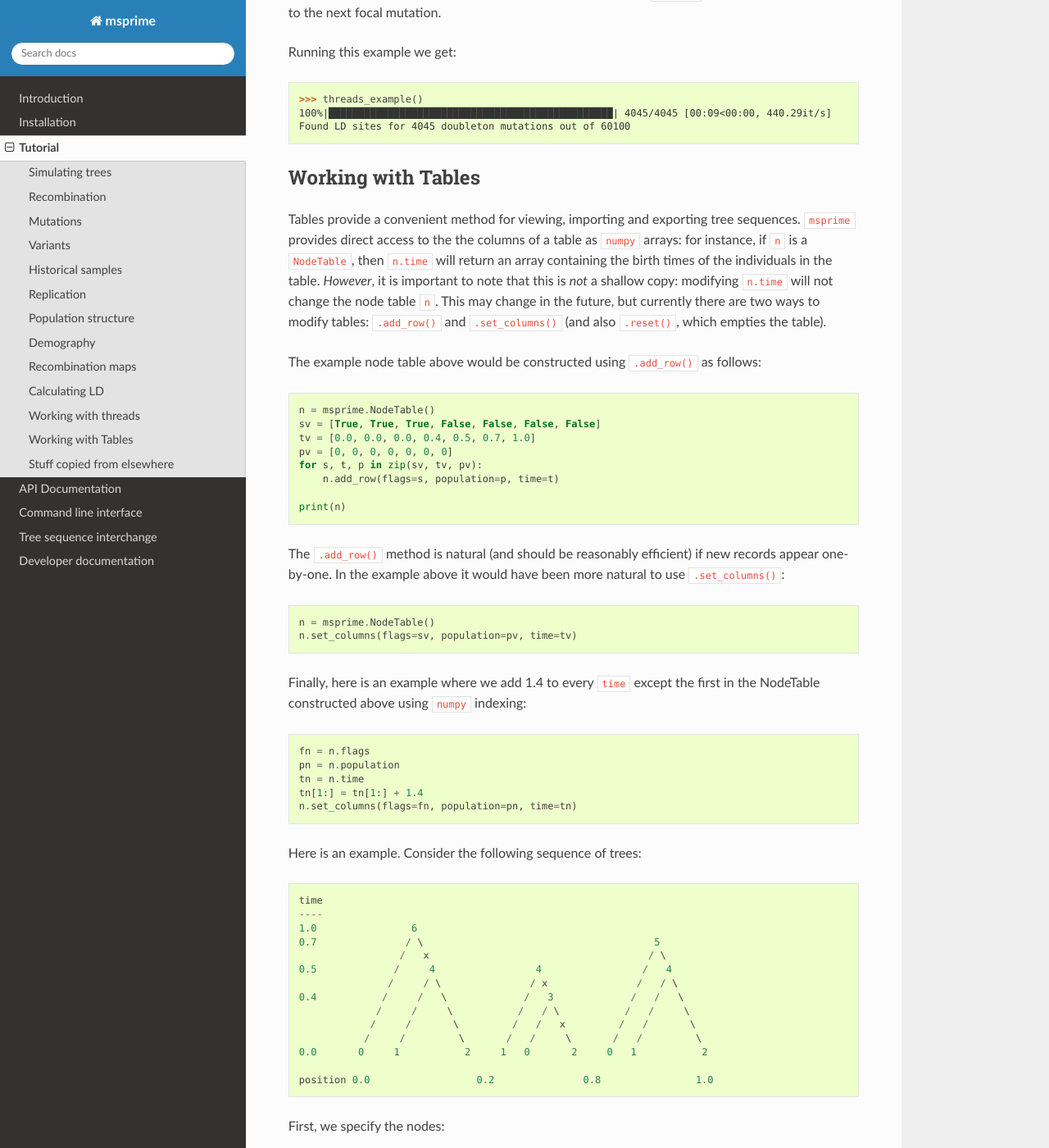
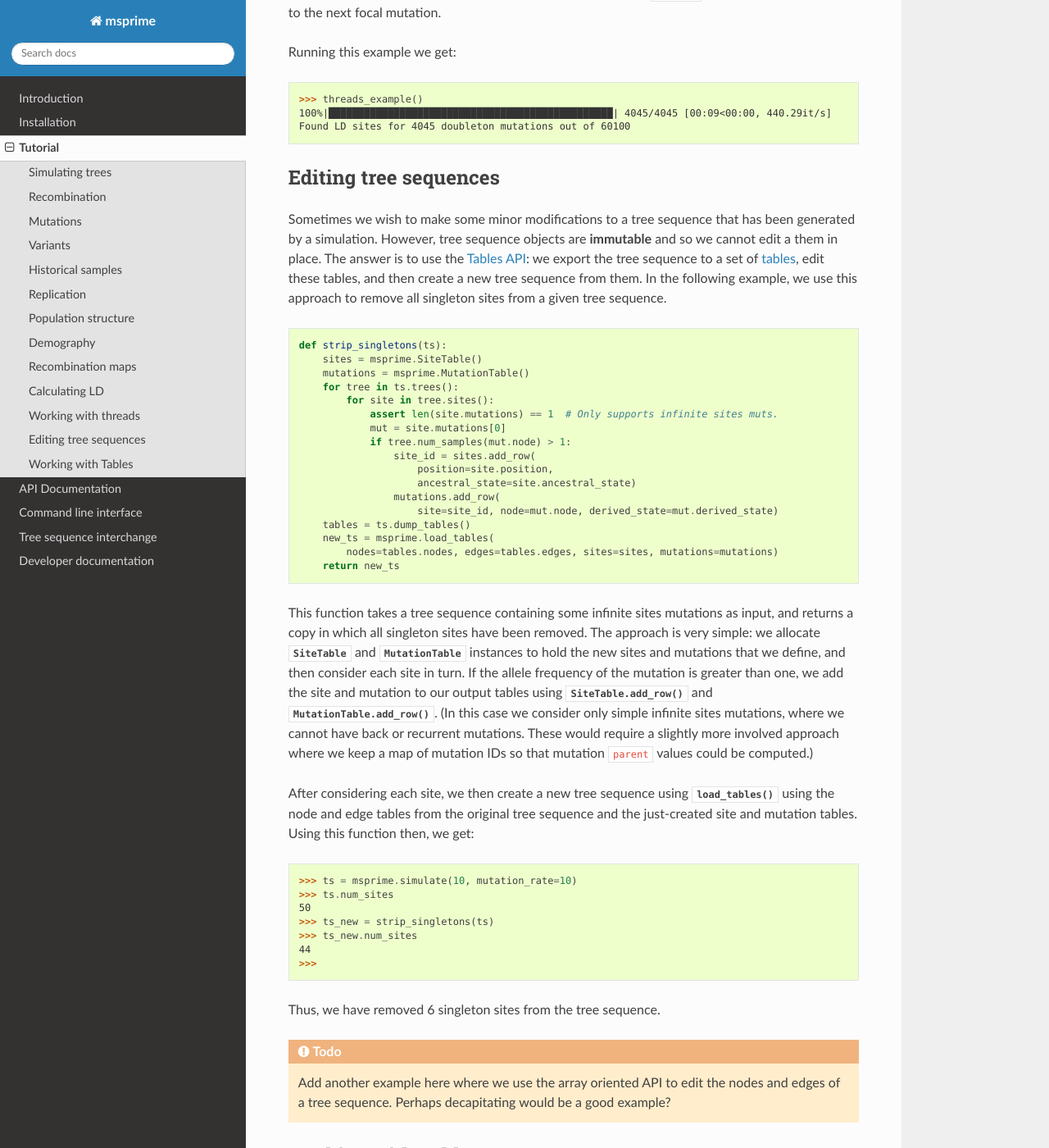
Before and after one commit to tskit-dev/msprime, a Sphinx documentation site: the page built from docs/tutorial.rst, in a window 1280 px wide and 1400 px high, scrolled down 16136 px. Shown: the whole window at 82% size. Built offline with Sphinx 7.4.7 and the Read the Docs theme 2.0.0, drawn with Linux system fonts in a browser that asks for light colours; the version number could not be read and is left out; some of the changed text lies outside the part shown.

Commit message:
Added example of using tables API to tutorial.
Closes #292.

```diff
--- a/docs/interchange.rst
+++ b/docs/interchange.rst
@@ -102,6 +102,8 @@ on those trees; the Migration table describes how lineages move across space;
 and the Provenance table contains information on where the data came from.
 In the following sections we define these components of a tree sequence in
 more detail.
+
+.. _sec_table_definitions:
 
 Table definitions
 =================
--- a/docs/tutorial.rst
+++ b/docs/tutorial.rst
@@ -849,10 +849,78 @@ Running this example we get::
     100%|████████████████████████████████████████████████| 4045/4045 [00:09<00:00, 440.29it/s]
     Found LD sites for 4045 doubleton mutations out of 60100
 
+**********************
+Editing tree sequences
+**********************
+
+Sometimes we wish to make some minor modifications to a tree sequence that has
+been generated by a simulation. However, tree sequence objects are **immutable**
+and so we cannot edit a them in place. The answer is to use the
+:ref:`sec_tables_api`: we export the tree sequence to a set of
+:ref:`tables <sec_table_definitions>`, edit these tables, and then create
+a new tree sequence from them. In the following example, we use this approach
+to remove all singleton sites from a given tree sequence.
+
+.. code::
+
+    def strip_singletons(ts):
+        sites = msprime.SiteTable()
+        mutations = msprime.MutationTable()
+        for tree in ts.trees():
+            for site in tree.sites():
+                assert len(site.mutations) == 1  # Only supports infinite sites muts.
+                mut = site.mutations[0]
+                if tree.num_samples(mut.node) > 1:
+                    site_id = sites.add_row(
+                        position=site.position,
+                        ancestral_state=site.ancestral_state)
+                    mutations.add_row(
+                        site=site_id, node=mut.node, derived_state=mut.derived_state)
+        tables = ts.dump_tables()
+        new_ts = msprime.load_tables(
+            nodes=tables.nodes, edges=tables.edges, sites=sites, mutations=mutations)
+        return new_ts
+
+
+This function takes a tree sequence containing some infinite sites mutations as
+input, and returns a copy in which all singleton sites have been removed.
+The approach is very simple: we allocate :class:`.SiteTable` and
+:class:`.MutationTable` instances to hold the new sites and mutations that
+we define, and then consider each site in turn. If the allele frequency of
+the mutation is greater than one, we add the site and mutation to our
+output tables using :meth:`.SiteTable.add_row` and :meth:`.MutationTable.add_row`.
+(In this case we consider only simple infinite sites mutations,
+where we cannot have back or recurrent mutations. These would require a slightly
+more involved approach where we keep a map of mutation IDs so that
+mutation ``parent`` values could be computed.)
+
+After considering each site, we then create a new tree sequence using
+:func:`.load_tables` using the node and edge tables from the original
+tree sequence and the just-created site and mutation tables. Using
+this function then, we get::
+
+    >>> ts = msprime.simulate(10, mutation_rate=10)
+    >>> ts.num_sites
+    50
+    >>> ts_new = strip_singletons(ts)
+    >>> ts_new.num_sites
+    44
+    >>>
+
+Thus, we have removed 6 singleton sites from the tree sequence.
+
+.. todo::
+
+    Add another example here where we use the array oriented API to edit
+    the nodes and edges of a tree sequence. Perhaps decapitating would be a
+    good example?
 
 *******************
 Working with Tables
 *******************
+
+.. todo::
+    This section is a work in progress and needs to be revised.
 
 Tables provide a convenient method for viewing, importing and exporting tree
 sequences.  ``msprime`` provides direct access to the the columns of a table as
@@ -986,44 +1054,44 @@ samples::
     2       11
 
 
-***************************
-Stuff copied from elsewhere
-***************************
+.. ***************************
+.. Stuff copied from elsewhere
+.. ***************************
 
-In addition to genealogical relationships, ``msprime`` generates and stores
-mutations.  Associating these with nodes means that a variant shared by many
-individuals need only be stored once, allowing retrieval and processing of
-variant information much more efficiently than if every individual's genotype
-was stored directly.
+.. In addition to genealogical relationships, ``msprime`` generates and stores
+.. mutations.  Associating these with nodes means that a variant shared by many
+.. individuals need only be stored once, allowing retrieval and processing of
+.. variant information much more efficiently than if every individual's genotype
+.. was stored directly.
 
 
-Rather than storing a position on the genome directly, a ``mutation``
-stores the index of a ``site``, that describes that position.  This is to
-allow efficient processing of multiple mutations at the same genomic
-position.  A ``site`` records a position on the genome where a mutation has
-occurred along with the ancestral state (i.e., the state at the root of the
-tree at that position)::
+.. Rather than storing a position on the genome directly, a ``mutation``
+.. stores the index of a ``site``, that describes that position.  This is to
+.. allow efficient processing of multiple mutations at the same genomic
+.. position.  A ``site`` records a position on the genome where a mutation has
+.. occurred along with the ancestral state (i.e., the state at the root of the
+.. tree at that position)::
 
-    id	position	ancestral_state
-    0	0.1	        0
+..     id	position	ancestral_state
+..     0	0.1	        0
 
-As with nodes, the ``id`` is not stored directly, but is implied by its
-index in the site table.
+.. As with nodes, the ``id`` is not stored directly, but is implied by its
+.. index in the site table.
 
 
-This type records a mutation that has occurred at some point in the
-genealogical history.  Each mutation is associated with a particular
-``node`` (i.e., a particular ancestor), so that any sample which inherits
-from that node will also inherit that mutation, unless another mutation
-intervenes.  The type records::
+.. This type records a mutation that has occurred at some point in the
+.. genealogical history.  Each mutation is associated with a particular
+.. ``node`` (i.e., a particular ancestor), so that any sample which inherits
+.. from that node will also inherit that mutation, unless another mutation
+.. intervenes.  The type records::
 
-    site	node	derived_state
-    0	    14	    1
+..     site	node	derived_state
+..     0	    14	    1
 
-Here ``site`` is the index of the ``site`` at which the mutation occurred,
-``node`` records the ID of the ancestral node associated with the mutation,
-and ``derived_state`` is the allele that any sample inheriting from that
-node at this site will have if another mutation does not intervene.  The
-``node`` is not necessarily the ancestor in whom the mutation occurred, but
-rather the ancestor at the bottom of the branch in the tree at that site on
-which the mutation occurred.
+.. Here ``site`` is the index of the ``site`` at which the mutation occurred,
+.. ``node`` records the ID of the ancestral node associated with the mutation,
+.. and ``derived_state`` is the allele that any sample inheriting from that
+.. node at this site will have if another mutation does not intervene.  The
+.. ``node`` is not necessarily the ancestor in whom the mutation occurred, but
+.. rather the ancestor at the bottom of the branch in the tree at that site on
+.. which the mutation occurred.
```
